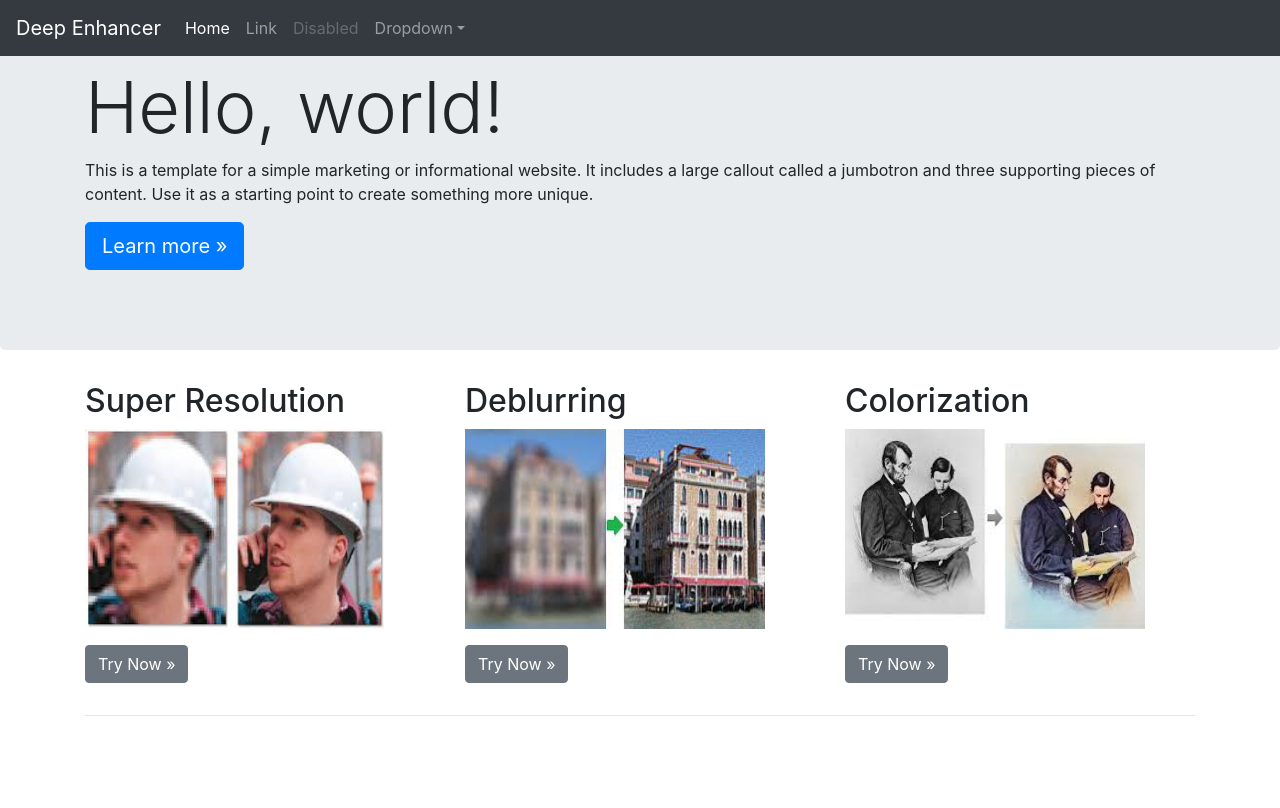
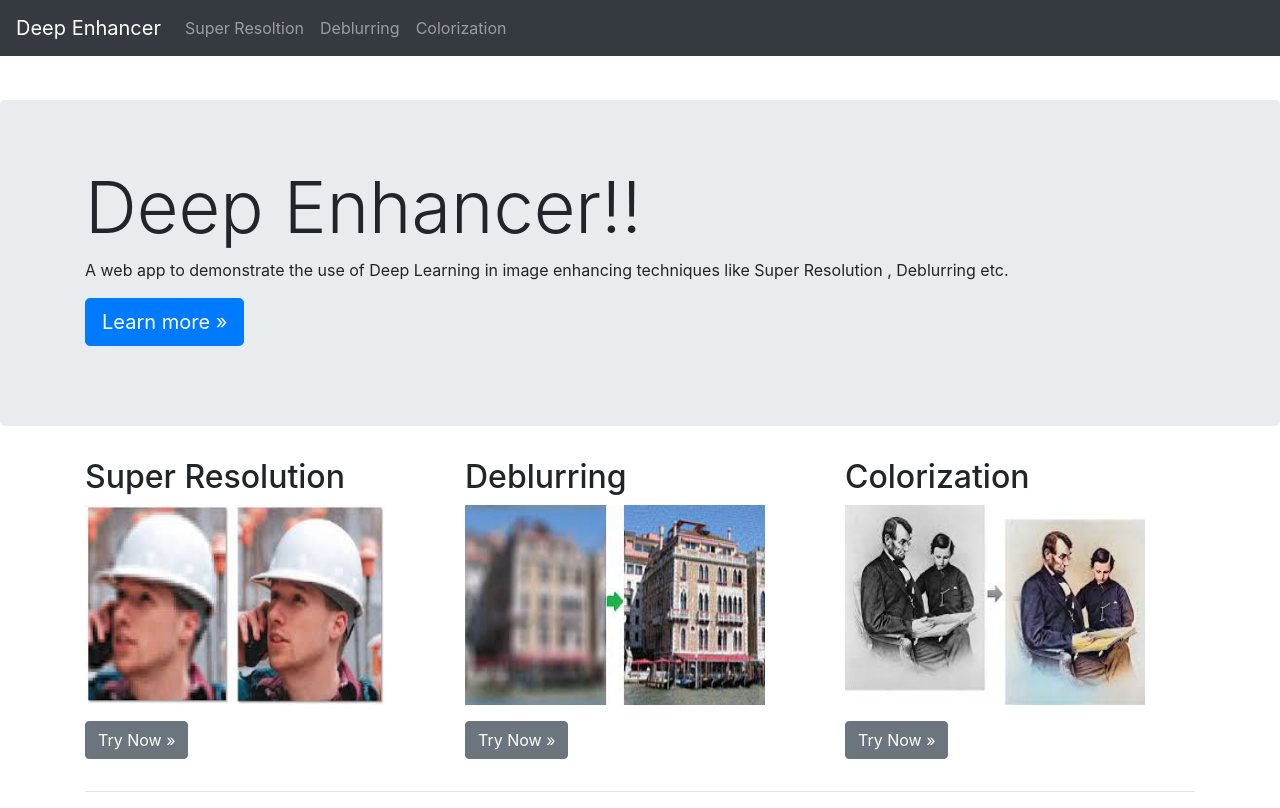
Before and after one commit to anuj2110/IEEE_WebApp, a Flask app: page / in a window 1280 px wide. Before the commit the page ends 716 px from the top, so only its background shows below. Run offline with Flask 2, Linux system fonts and the light colour scheme; some libraries are stand-ins or nearby versions.

Commit message:
Added files to paths super-resoluton,deblurring and colorization

```diff
--- a/app.py
+++ b/app.py
@@ -1,9 +1,24 @@
-from flask import Flask,render_template
-
+from flask import Flask,render_template,request
+import os
+from werkzeug import secure_filename
 app = Flask(__name__)
 
 @app.route('/')
 def home():
-    return render_template('index.html')
-
+    return render_template('home.html')
+@app.route('/super-resolution')
+def SR():
+    return render_template('super-resolution.html')
+@app.route('/deblurring')
+def deblurr():
+    return render_template('deblurr.html')
+@app.route('/colorization')
+def colorize():
+    return render_template('colorize.html')
+@app.route('/upload',methods = ['GET','POST'])
+def upload():
+    if request.method == "POST":
+        f = request.files['image']
+        f.save(secure_filename(f.filename))
+    return render_template("super-resolution.html")
 app.run(debug=True)
--- /dev/null
+++ b/templates/home.html
@@ -0,0 +1,62 @@
+{% extends "index.html" %}
+{% block nav %}
+    <nav class="navbar navbar-expand-md navbar-dark fixed-top bg-dark">
+            <a class="navbar-brand" href="/">Deep Enhancer</a>
+            <button class="navbar-toggler" type="button" data-toggle="collapse" data-target="#navbarsExampleDefault" aria-controls="navbarsExampleDefault" aria-expanded="false" aria-label="Toggle navigation">
+            <span class="navbar-toggler-icon"></span>
+            </button>
+
+            <div class="collapse navbar-collapse" id="navbarsExampleDefault">
+            <ul class="navbar-nav mr-auto">
+                    <li class="nav-item">
+                            <a class="nav-link" href="/super-resolution">Super Resoltion</a>
+                    </li>
+                    <li class="nav-item">
+                            <a class="nav-link" href="/deblurring">Deblurring</a>
+                    </li>
+                    <li class="nav-item">
+                            <a class="nav-link" href="/colorization">Colorization</a>
+                    </li>
+            </ul>
+            </div>
+        </nav>
+{% endblock %}
+{% block content %}
+<main role="main">
+
+    <!-- Main jumbotron for a primary marketing message or call to action -->
+    <div class="jumbotron">
+      <div class="container">
+        <h1 class="display-3">Deep Enhancer!!</h1>
+        <p>A web app to demonstrate the use of Deep Learning in image enhancing techniques like Super Resolution , Deblurring etc.</p>
+        <p><a class="btn btn-primary btn-lg" href="#" role="button">Learn more &raquo;</a></p>
+      </div>
+    </div>
+
+    <div class="container">
+      <!-- Example row of columns -->
+      <div class="row">
+        <div class="col-md-4">
+          <h2>Super Resolution</h2>
+          <p><img src="../static/images/SR.png" alt="" height="200px" width="300px"></p>
+          <p><a class="btn btn-secondary" href="#" role="button">Try Now &raquo;</a></p>
+        </div>
+        <div class="col-md-4">
+          <h2>Deblurring</h2>
+          <p><img src="../static/images/deblur.png" alt="" height="200px" width="300px"></p>
+
+          <p><a class="btn btn-secondary" href="#" role="button">Try Now &raquo;</a></p>
+        </div>
+        <div class="col-md-4">
+          <h2>Colorization</h2>
+          <p><img src="../static/images/colorization.png" alt="" height="200px" width="300px"></p>
+          <p><a class="btn btn-secondary" href="#" role="button">Try Now &raquo;</a></p>
+        </div>
+      </div>
+
+      <hr>
+
+    </div> <!-- /container -->
+
+  </main>
+{% endblock %}
--- a/templates/index.html
+++ b/templates/index.html
@@ -1,4 +1,3 @@
-
 <!doctype html>
 <html lang="en">
   <head>
@@ -22,7 +21,6 @@
         -ms-user-select: none;
         user-select: none;
       }
-
       @media (min-width: 768px) {
         .bd-placeholder-img-lg {
           font-size: 3.5rem;
@@ -33,72 +31,14 @@
     <link href="jumbotron.css" rel="stylesheet">
   </head>
   <body>
-    <nav class="navbar navbar-expand-md navbar-dark fixed-top bg-dark">
-  <a class="navbar-brand" href="#">Deep Enhancer</a>
-  <button class="navbar-toggler" type="button" data-toggle="collapse" data-target="#navbarsExampleDefault" aria-controls="navbarsExampleDefault" aria-expanded="false" aria-label="Toggle navigation">
-    <span class="navbar-toggler-icon"></span>
-  </button>
-
-  <div class="collapse navbar-collapse" id="navbarsExampleDefault">
-    <ul class="navbar-nav mr-auto">
-      <li class="nav-item active">
-        <a class="nav-link" href="#">Home <span class="sr-only">(current)</span></a>
-      </li>
-      <li class="nav-item">
-        <a class="nav-link" href="#">Link</a>
-      </li>
-      <li class="nav-item">
-        <a class="nav-link disabled" href="#">Disabled</a>
-      </li>
-      <li class="nav-item dropdown">
-        <a class="nav-link dropdown-toggle" href="#" id="dropdown01" data-toggle="dropdown" aria-haspopup="true" aria-expanded="false">Dropdown</a>
-        <div class="dropdown-menu" aria-labelledby="dropdown01">
-          <a class="dropdown-item" href="#">Action</a>
-          <a class="dropdown-item" href="#">Another action</a>
-          <a class="dropdown-item" href="#">Something else here</a>
-        </div>
-      </li>
-    </ul>
-  </div>
-</nav>
-
-<main role="main">
-
-  <!-- Main jumbotron for a primary marketing message or call to action -->
-  <div class="jumbotron">
-    <div class="container">
-      <h1 class="display-3">Hello, world!</h1>
-      <p>This is a template for a simple marketing or informational website. It includes a large callout called a jumbotron and three supporting pieces of content. Use it as a starting point to create something more unique.</p>
-      <p><a class="btn btn-primary btn-lg" href="#" role="button">Learn more &raquo;</a></p>
+    <div>
+      {% block nav %}
+      {% endblock %}
     </div>
-  </div>
-
-  <div class="container">
-    <!-- Example row of columns -->
-    <div class="row">
-      <div class="col-md-4">
-        <h2>Super Resolution</h2>
-        <p><img src="../static/images/SR.png" alt="" height="200px" width="300px"></p>
-        <p><a class="btn btn-secondary" href="#" role="button">Try Now &raquo;</a></p>
-      </div>
-      <div class="col-md-4">
-        <h2>Deblurring</h2>
-        <p><img src="../static/images/deblur.png" alt="" height="200px" width="300px"></p>
-
-        <p><a class="btn btn-secondary" href="#" role="button">Try Now &raquo;</a></p>
-      </div>
-      <div class="col-md-4">
-        <h2>Colorization</h2>
-        <p><img src="../static/images/colorization.png" alt="" height="200px" width="300px"></p>
-        <p><a class="btn btn-secondary" href="#" role="button">Try Now &raquo;</a></p>
-      </div>
+    <div style="margin-top:100px">
+      {% block content %}
+      {% endblock %}
     </div>
-
-    <hr>
-
-  </div> <!-- /container -->
-
-</main>
 <script src="https://code.jquery.com/jquery-3.3.1.slim.min.js" integrity="sha384-q8i/X+965DzO0rT7abK41JStQIAqVgRVzpbzo5smXKp4YfRvH+8abtTE1Pi6jizo" crossorigin="anonymous"></script>
       <script>window.jQuery || document.write('<script src="/docs/4.3/assets/js/vendor/jquery-slim.min.js"><\/script>')</script><script src="/docs/4.3/dist/js/bootstrap.bundle.min.js" integrity="sha384-xrRywqdh3PHs8keKZN+8zzc5TX0GRTLCcmivcbNJWm2rs5C8PRhcEn3czEjhAO9o" crossorigin="anonymous"></script></body>
 </html>
```
Also changed, not shown: templates/colorize.html (added, +23 -0 lines), templates/deblurr.html (added, +23 -0 lines), templates/super-resolution.html (added, +35 -0 lines).
